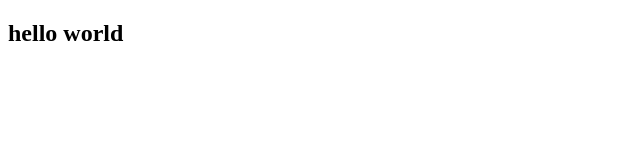
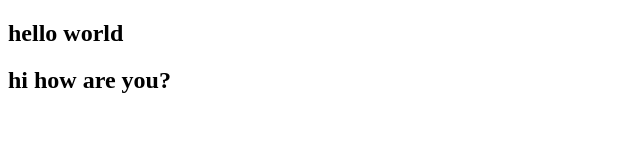
Before and after one commit to panchalrahul5/proj1, a plain HTML site: page index.html in a window 1280 px wide. Shown: the whole page, without its empty margins (0-640 px from the left). Drawn offline with Linux system fonts and the light colour scheme.

Commit message:
paragraph added

```diff
--- a/index.html
+++ b/index.html
@@ -7,6 +7,9 @@
 <body>
 
 <h2>hello world</h2>
+<div class="hi-how">
+    <h2> hi how are you?</h2>
+</div>
 
 </body>
 </html>
```
